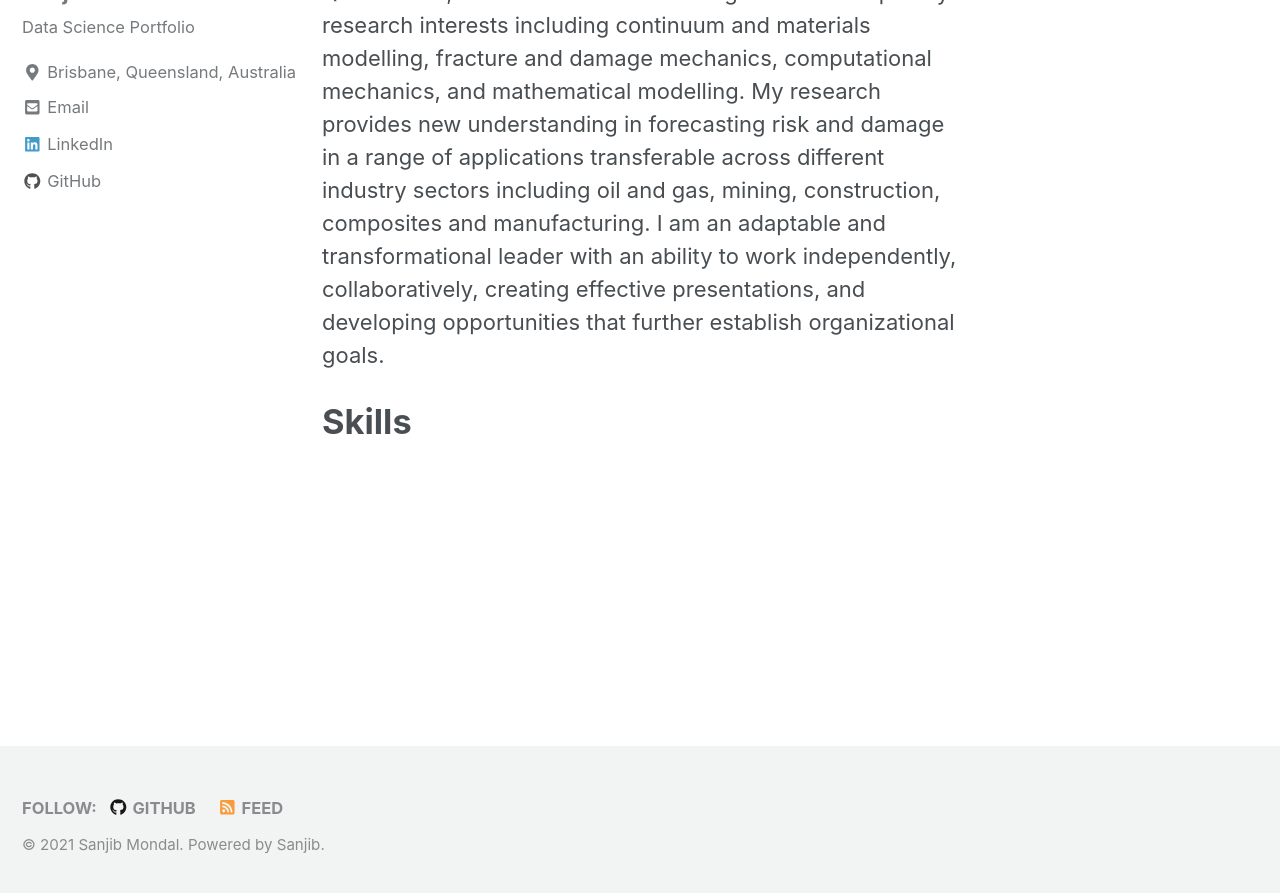
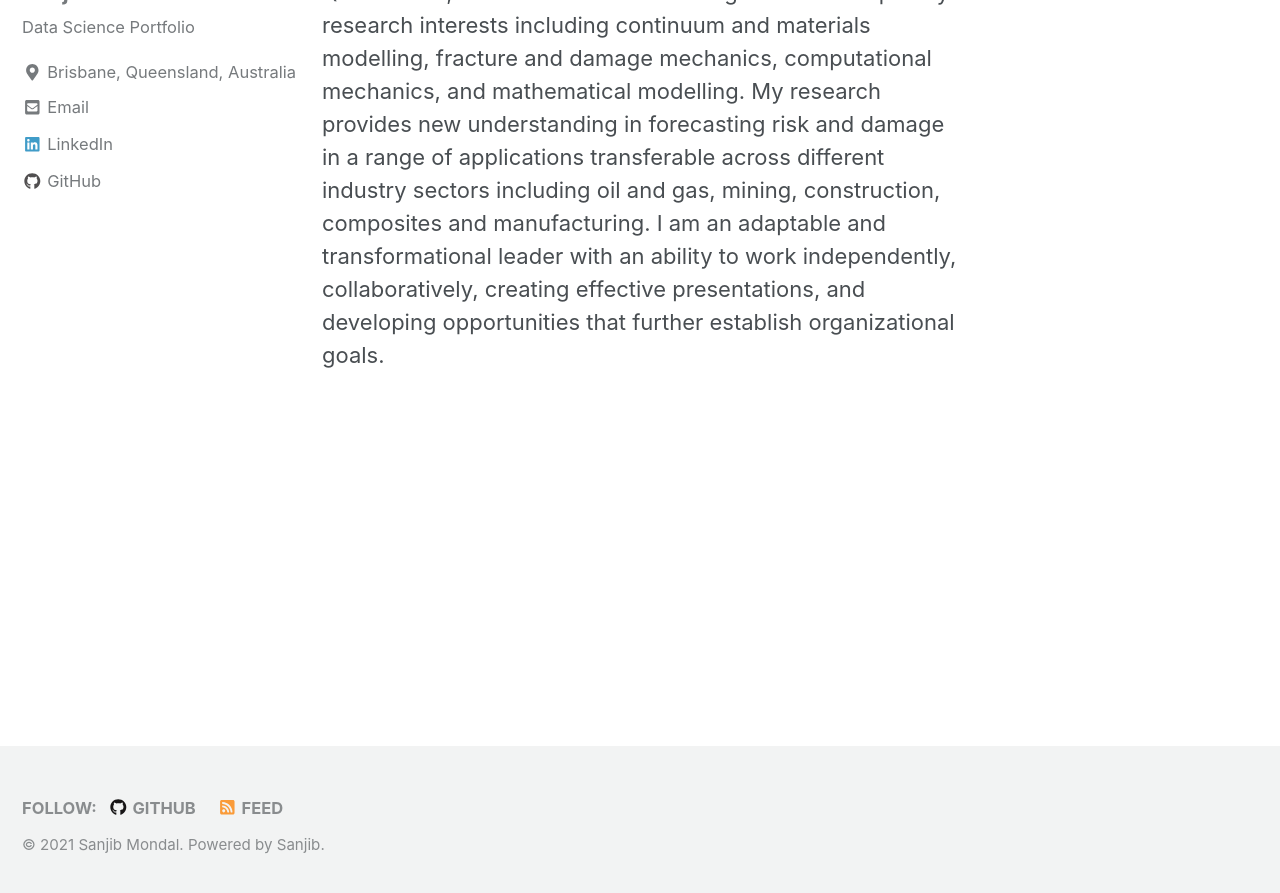
Before and after one commit to Sanjib-Mondal/Sanjib-Mondal.Co, a Jekyll site: the page built from _pages/about.md, in a window 1280 px wide and 900 px high, scrolled down 760 px. Shown: the top 893 px of the window. Built offline with Jekyll 4.4.1, drawn with Linux system fonts in a browser that asks for light colours; nearby versions of some CDN libraries.

Commit message:
Update about.md

```diff
--- a/_pages/about.md
+++ b/_pages/about.md
@@ -6,5 +6,3 @@ header:
 ---
 
 I recently finished my PhD degree from The University of Queensland, Australia with a broad range of interdisciplinary research interests including continuum and materials modelling, fracture and damage mechanics, computational mechanics, and mathematical modelling. My research provides new understanding in forecasting risk and damage in a range of applications transferable across different industry sectors including oil and gas, mining, construction, composites and manufacturing. I am an adaptable and transformational leader with an ability to work independently, collaboratively, creating effective presentations, and developing opportunities that further establish organizational goals.
-
-# Skills
```
